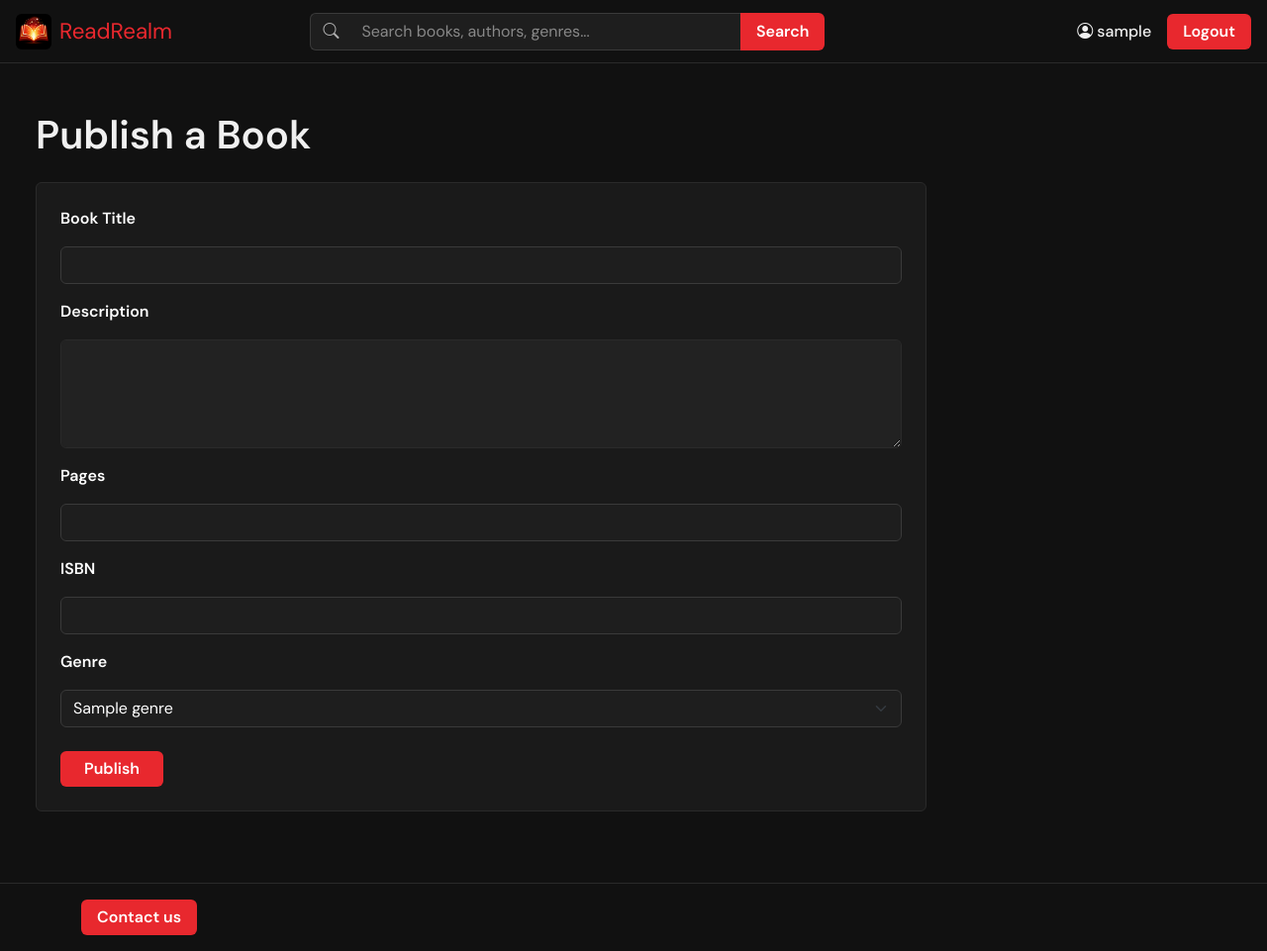
After one commit to ErMejoo/BookRealm, a Django app: page /publish_book in a window 1280 px wide. The commit adds this page. Shown: the whole page at 99% size. Run offline with Django 5.2, Linux system fonts and the light colour scheme; a user stored in the database is signed in; tables that the repository leaves empty hold one stand-in row (values such as "Sample post").

Commit message:
Implement publish book feature and add contact page with email links; improve browse UI

```diff
--- a/bookrealm/views.py
+++ b/bookrealm/views.py
@@ -39,37 +39,7 @@ def home(request):
     return render(request, 'bookrealm/home.html', context_dict)
 
 def contact_us(request):
-    books = Book.objects.all().annotate(
-        avg_rating=Avg('review__rating'),
-        num_likes=Count('wishlist_items')
-    )
-
-    genre_id = request.GET.get('genre')
-    sort = request.GET.get('sort')
-    query = request.GET.get('q')
-
-    if genre_id:
-        books = books.filter(genre_id=genre_id)
-
-    if query:
-        books = books.filter(title__icontains=query)
-
-    if sort == 'rating':
-        books = books.order_by('-avg_rating')
-    elif sort == 'likes':
-        books = books.order_by('-num_likes')
-    else:
-        books = books.order_by('title')
-
-    genres = Genre.objects.all()
-
-    return render(request, 'bookrealm/browse.html', {
-        'books': books,
-        'genres': genres,
-        'selected_genre': genre_id,
-        'selected_sort': sort,
-        'query': query,
-    })
+    return render(request, 'bookrealm/contactUs.html')
 
 def browse(request):
     books = Book.objects.all().annotate(
@@ -249,5 +219,30 @@ def my_reviews(request):
 
 @login_required
 def publish_book(request):
-    response = render(request, 'bookrealm/publishBook.html')
-    return response
+    if request.method == "POST":
+        title = request.POST.get('title')
+        description = request.POST.get('description')
+        numPages = request.POST.get('numPages')
+        isbn = request.POST.get('isbn')
+        genre_id = request.POST.get('genre')
+
+        if title:
+            genre = Genre.objects.get(id=genre_id) if genre_id else None
+
+            Book.objects.create(
+                title=title,
+                description=description,
+                numPages=numPages,
+                isbn=isbn,
+                genre=genre,
+                created_by=request.user
+            )
+
+            messages.success(request, "Book published successfully!")
+            return redirect('BookRealm:browse')
+
+    genres = Genre.objects.all()
+
+    return render(request, 'bookrealm/publishBook.html', {
+        'genres': genres
+    })
--- a/templates/bookrealm/browse.html
+++ b/templates/bookrealm/browse.html
@@ -52,6 +52,7 @@
                                 class="form-select rr-search-input"
                                 onchange="this.form.submit()">
                             <option value="rating" {% if selected_sort == 'rating' %}selected{% endif %}>Highest Rated</option>
+                            <option value="likes" {% if selected_sort == 'likes' %}selected{% endif %}>Most Liked</option>
                             <option value="newest" {% if selected_sort == 'newest' %}selected{% endif %}>Newest</option>
                         </select>
                     </form>
--- a/templates/bookrealm/contactUs.html
+++ b/templates/bookrealm/contactUs.html
@@ -33,7 +33,7 @@
 
             <div class="d-flex align-items-center gap-3">
                 <div class="rr-icon-red"><i class="bi bi-person"></i></div>
-                <span class="text-white">Zhenghao Yin — <span class="rr-link-red">...</a></span>
+                <span class="text-white">Zhenghao Yin — <span class="rr-link-red">3075397y@student.gla.ac.uk</a></span>
             </div>
 
         </div>
--- /dev/null
+++ b/templates/bookrealm/publishBook.html
@@ -0,0 +1,60 @@
+{% extends 'bookrealm/bootstrap-base.html' %}
+{% load static %}
+
+{% block title_block %}Publish Book{% endblock %}
+
+{% block body_block %}
+
+<section class="px-4 py-5">
+    <div class="container-fluid">
+
+        <h1 class="fw-bold text-white mb-4">Publish a Book</h1>
+
+        <div class="rr-review-form p-4 rounded">
+
+            <form method="POST">
+                {% csrf_token %}
+
+                <!-- Title -->
+                <p class="fw-semibold text-white">Book Title</p>
+                <input type="text" name="title"
+                       class="form-control rr-search-input mb-3"
+                       required>
+
+                <!-- Description -->
+                <p class="fw-semibold text-white">Description</p>
+                <textarea name="description"
+                          class="form-control rr-review-textarea mb-3"
+                          rows="4"></textarea>
+
+                <!-- Pages -->
+                <p class="fw-semibold text-white">Pages</p>
+                <input type="number" name="numPages"
+                       class="form-control rr-search-input mb-3">
+
+                <!-- ISBN -->
+                <p class="fw-semibold text-white">ISBN</p>
+                <input type="text" name="isbn"
+                       class="form-control rr-search-input mb-3">
+
+                <!-- Genre -->
+                <p class="fw-semibold text-white">Genre</p>
+                <select name="genre"
+                        class="form-select rr-search-input mb-4">
+                    {% for genre in genres %}
+                        <option value="{{ genre.id }}">{{ genre.name }}</option>
+                    {% endfor %}
+                </select>
+
+                <button type="submit" class="btn rr-btn-red px-4">
+                    Publish
+                </button>
+
+            </form>
+
+        </div>
+
+    </div>
+</section>
+
+{% endblock %}
```
